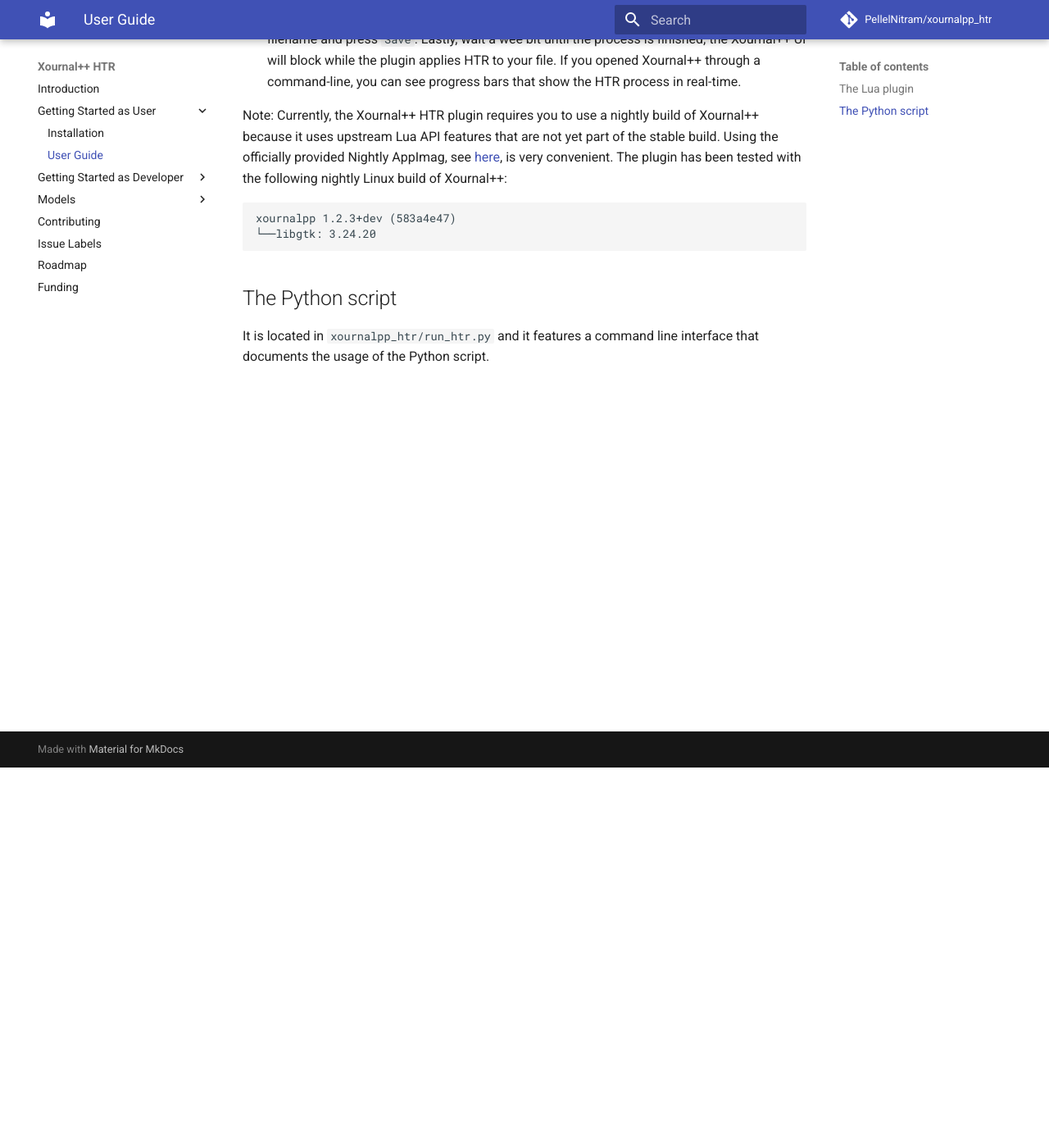
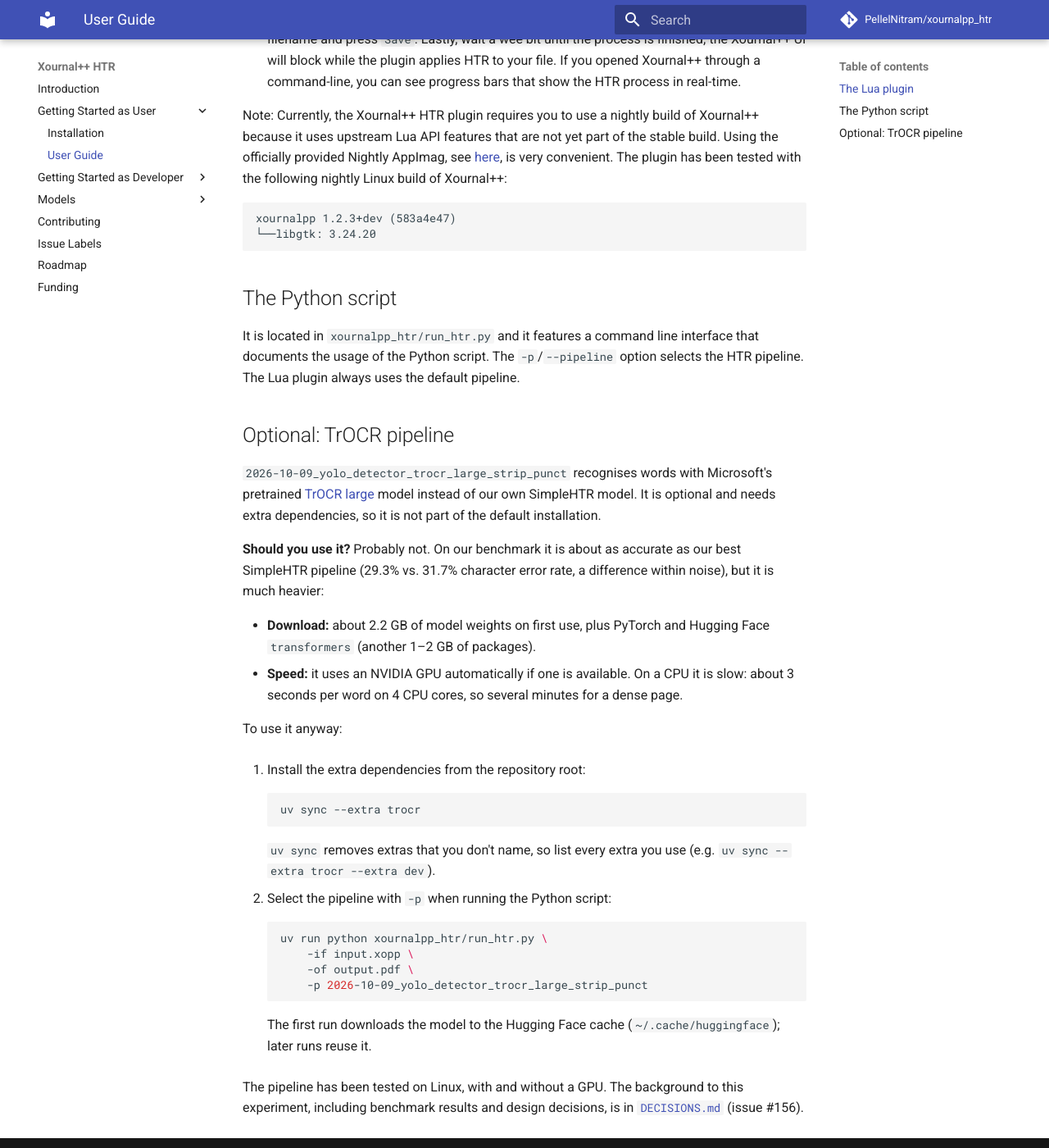
Before and after one commit to PellelNitram/xournalpp_htr, an MkDocs documentation site: the page built from docs/user_guide.md, in a window 1280 px wide and 1400 px high, scrolled down 464 px. Shown: the whole window at 82% size. Built offline with MkDocs 1.6.1 and Material for MkDocs 9.7.7, drawn with Linux system fonts in a browser that asks for light colours; comment, search, counter and statistics services are not loaded.

Commit message:
Document how to use the optional TrOCR pipeline. [CC]

````diff
--- a/docs/user_guide.md
+++ b/docs/user_guide.md
@@ -19,3 +19,51 @@
 ## The Python script
 
 It is located in `xournalpp_htr/run_htr.py` and it features a command line interface that documents the usage of the Python script.
+The `-p`/`--pipeline` option selects the HTR pipeline. The Lua plugin always
+uses the default pipeline.
+
+## Optional: TrOCR pipeline
+
+`2026-10-09_yolo_detector_trocr_large_strip_punct` recognises words with
+Microsoft's pretrained
+[TrOCR large](https://huggingface.co/microsoft/trocr-large-handwritten) model
+instead of our own SimpleHTR model. It is optional and needs extra
+dependencies, so it is not part of the default installation.
+
+**Should you use it?** Probably not. On our benchmark it is about as accurate
+as our best SimpleHTR pipeline (29.3% vs. 31.7% character error rate, a
+difference within noise), but it is much heavier:
+
+- **Download:** about 2.2 GB of model weights on first use, plus PyTorch and
+  Hugging Face `transformers` (another 1–2 GB of packages).
+- **Speed:** it uses an NVIDIA GPU automatically if one is available. On a CPU
+  it is slow: about 3 seconds per word on 4 CPU cores, so several minutes for
+  a dense page.
+
+To use it anyway:
+
+1. Install the extra dependencies from the repository root:
+
+    ```bash
+    uv sync --extra trocr
+    ```
+
+    `uv sync` removes extras that you don't name, so list every extra you use
+    (e.g. `uv sync --extra trocr --extra dev`).
+
+2. Select the pipeline with `-p` when running the Python script:
+
+    ```bash
+    uv run python xournalpp_htr/run_htr.py \
+        -if input.xopp \
+        -of output.pdf \
+        -p 2026-10-09_yolo_detector_trocr_large_strip_punct
+    ```
+
+    The first run downloads the model to the Hugging Face cache
+    (`~/.cache/huggingface`); later runs reuse it.
+
+The pipeline has been tested on Linux, with and without a GPU. The background
+to this experiment, including benchmark results and design decisions, is in
+[`DECISIONS.md`](https://github.com/PellelNitram/xournalpp_htr/blob/master/DECISIONS.md)
+(issue #156).
````
Also changed, not shown: docs/architecture.md (+1 -1 lines).
